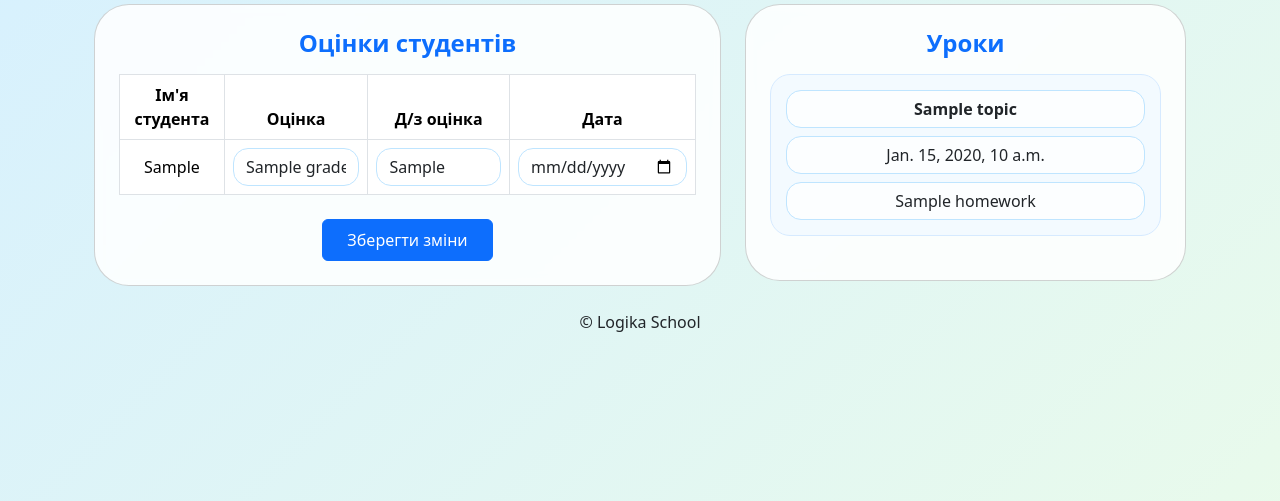
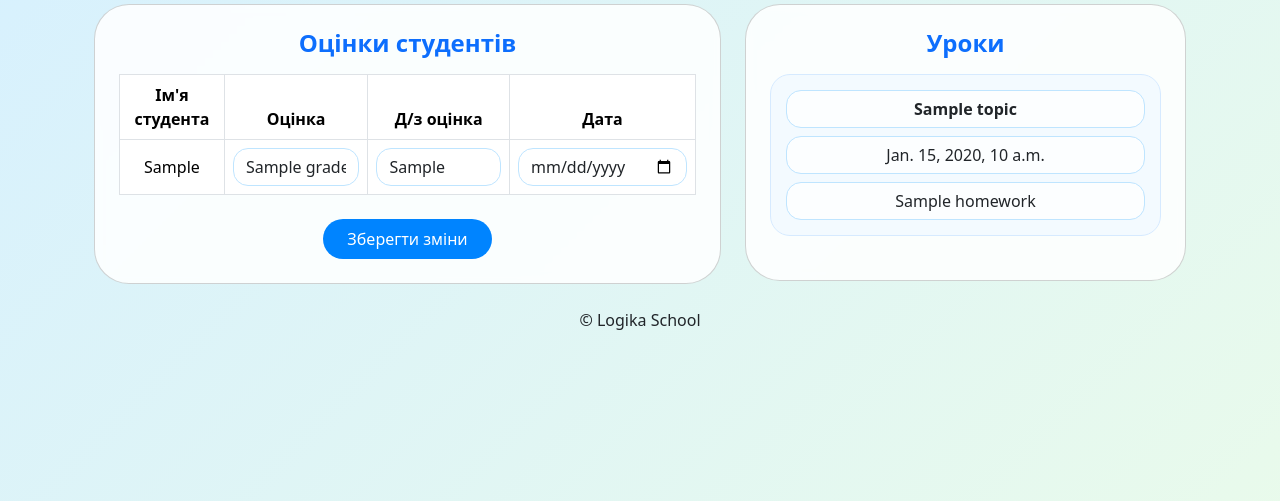
Before and after one commit to volodymyrlogika/group-portal, a Django app: template templates/journal/edit_journal.html in a window 1280 px wide. Shown: the part 178-679 px from the top of the page. Run offline with Django 3.2, Linux system fonts and the light colour scheme; the template is opened without the code that fills it: most values are stand-ins (such as "Sample title", 1, 10 or a date in 2020).

Commit message:
edited button

```diff
--- a/templates/journal/edit_journal.html
+++ b/templates/journal/edit_journal.html
@@ -59,6 +59,13 @@
         box-shadow: 0 0 5px rgba(0, 132, 255, 0.3);
     }
 
+    .btn-primary {
+        background-color: #0084ff;
+        border: none;
+        border-radius: 20px;
+        transition: background-color 0.3s ease;
+    }
+
 </style>
 
 <div class="container text-center header-box">
--- a/templates/journal/journal.html
+++ b/templates/journal/journal.html
@@ -99,7 +99,7 @@
         </div>
     </div>
 
-    {% if user.is_superuser %}
+    {% if user.is_superuser or user.is_staff %}
     <div class="text-center mt-5 mb-5">
         <a href="{% url 'edit_journal' %}" class="btn btn-primary px-5 py-2 shadow-sm">
             Редагувати журнал
```
